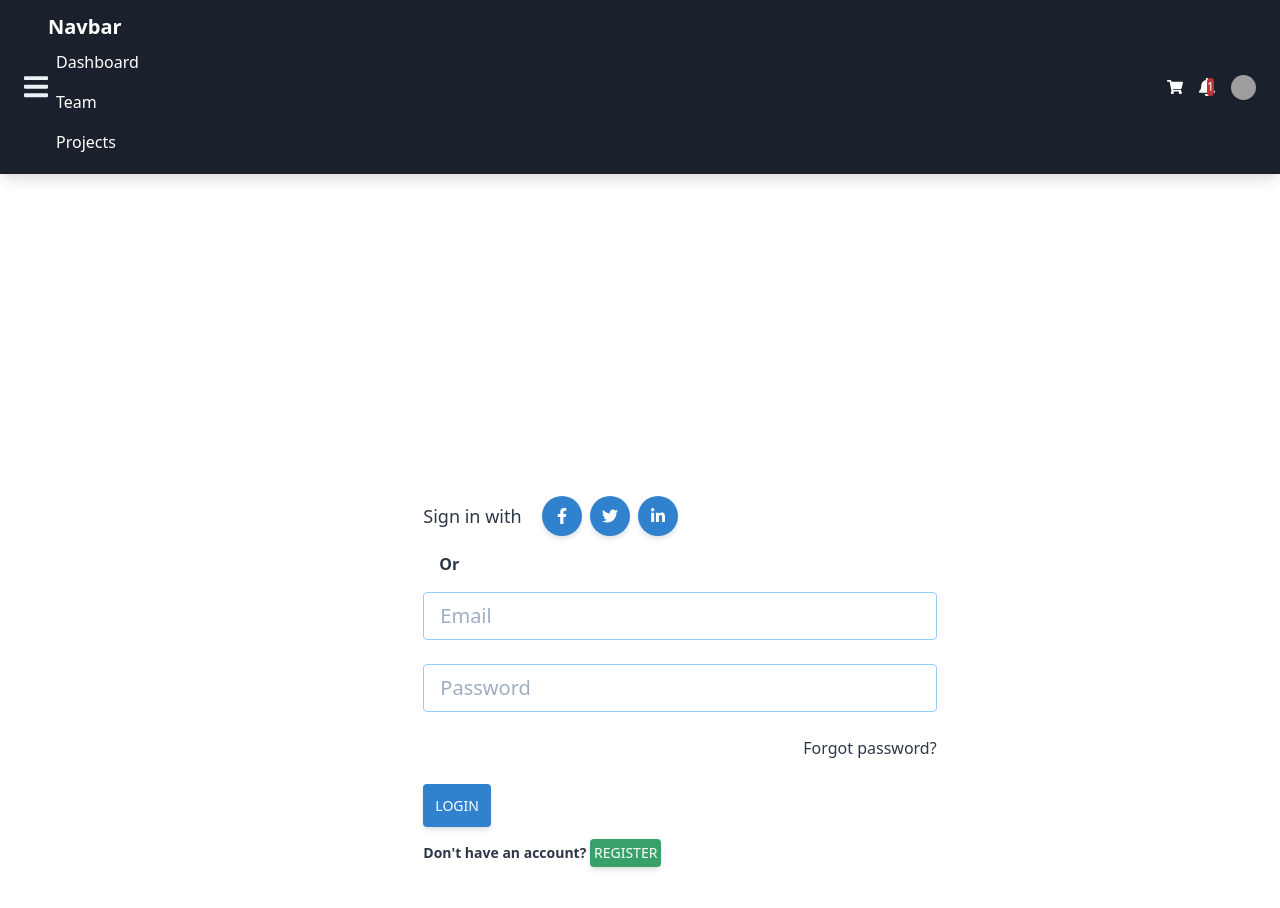
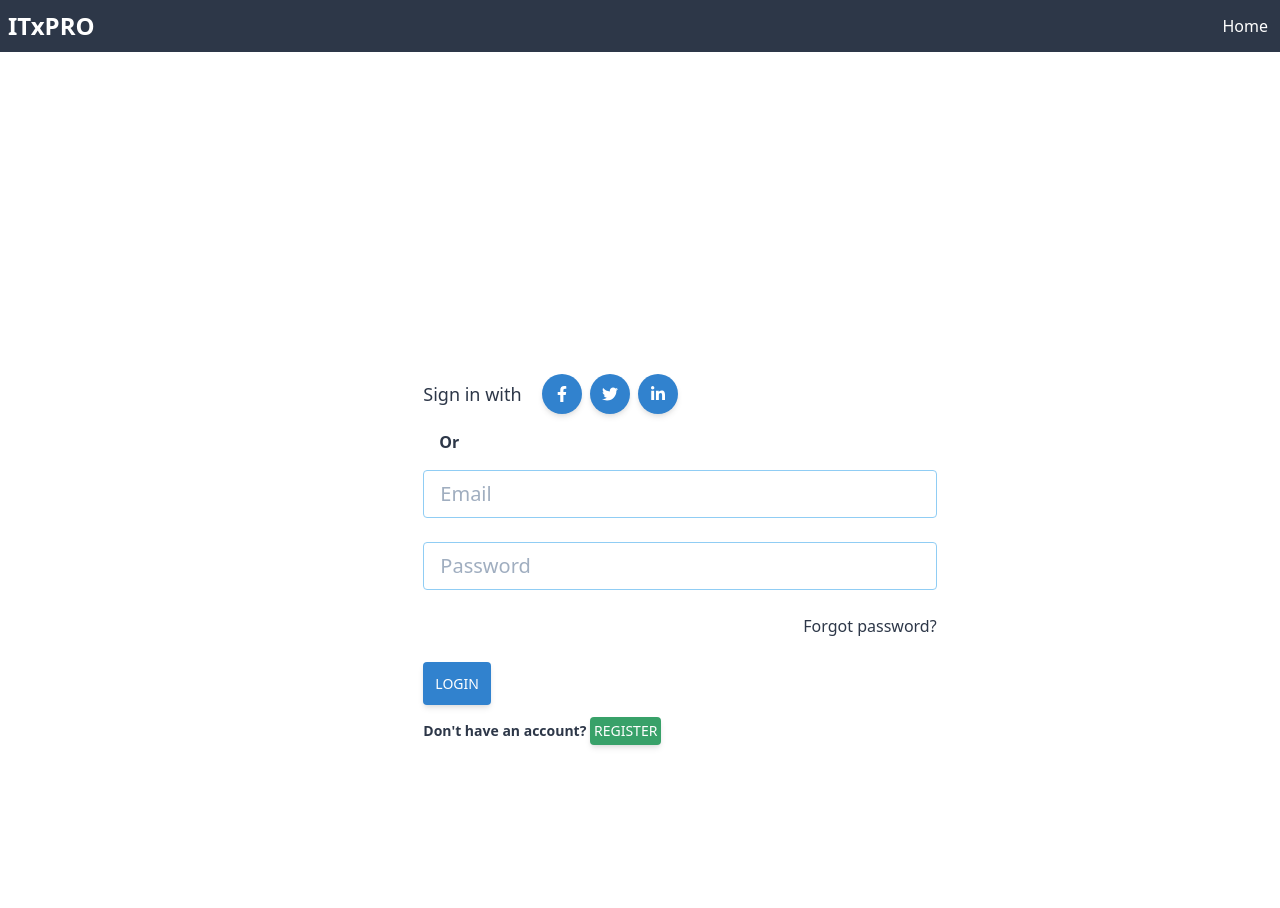
Before and after one commit to stvlley/issue-tracker-react-fontend, a React (Create React App) app: page / in a window 1280 px wide. Shown: the top 908 px of the page. After the commit the page ends 852 px from the top, so only its background shows below. Built offline with nearby package versions, Linux system fonts and the light colour scheme; grey boxes are pictures that could not be loaded.

Commit message:
changed navbar component > build out rest and finish login process

```diff
--- a/src/components/Navbar.js
+++ b/src/components/Navbar.js
@@ -1,187 +1,54 @@
-import React from 'react'
+import React, { useEffect, useState } from "react";
 
-export default function Navbar() {
-  return (
-    <div>
-        <nav
-  class="relative w-full flex flex-wrap items-center justify-between py-3 bg-gray-900 text-gray-200 shadow-lg navbar navbar-expand-lg navbar-light"
->
-  <div class="container-fluid w-full flex flex-wrap items-center justify-between px-6">
-    <button
-      class="navbar-toggler text-gray-200 border-0 hover:shadow-none hover:no-underline py-2 px-2.5 bg-transparent focus:outline-none focus:ring-0 focus:shadow-none focus:no-underline"
-      type="button"
-      data-bs-toggle="collapse"
-      data-bs-target="/navbarSupportedContent1"
-      aria-controls="navbarSupportedContent"
-      aria-expanded="false"
-      aria-label="Toggle navigation"
-    >
-      <svg
-        aria-hidden="true"
-        focusable="false"
-        data-prefix="fas"
-        data-icon="bars"
-        class="w-6"
-        role="img"
-        xmlns="http://www.w3.org/2000/svg"
-        viewBox="0 0 448 512"
-      >
-        <path
-          fill="currentColor"
-          d="M16 132h416c8.837 0 16-7.163 16-16V76c0-8.837-7.163-16-16-16H16C7.163 60 0 67.163 0 76v40c0 8.837 7.163 16 16 16zm0 160h416c8.837 0 16-7.163 16-16v-40c0-8.837-7.163-16-16-16H16c-8.837 0-16 7.163-16 16v40c0 8.837 7.163 16 16 16zm0 160h416c8.837 0 16-7.163 16-16v-40c0-8.837-7.163-16-16-16H16c-8.837 0-16 7.163-16 16v40c0 8.837 7.163 16 16 16z"
-        ></path>
-      </svg>
-    </button>
-    <div class="collapse navbar-collapse flex-grow items-center" id="navbarSupportedContent1">
-      <a class="text-xl text-white pr-2 font-semibold" href="/">Navbar</a>
-      {/* <!-- Left links --> */}
-      <ul class="navbar-nav flex flex-col pl-0 list-style-none mr-auto">
-        <li class="nav-item p-2">
-          <a class="nav-link text-white" href="/">Dashboard</a>
-        </li>
-        <li class="nav-item p-2">
-          <a
-            class="nav-link text-white opacity-60 hover:opacity-80 focus:opacity-80 p-0"
-            href="/"
-            >Team</a
-          >
-        </li>
-        <li class="nav-item p-2">
-          <a
-            class="nav-link text-white opacity-60 hover:opacity-80 focus:opacity-80 p-0"
-            href="/"
-            >Projects</a
-          >
-        </li>
-      </ul>
-      {/* <!-- Left links --> */}
-    </div>
-    {/* <!-- Collapsible wrapper --> */}
+const NavBar = ({ menuItems = [{route: "/", label: "Home"}], brand = "ITxPRO" }) => {
 
-    {/* <!-- Right elements --> */}
-    <div class="flex items-center relative">
-      {/* <!-- Icon --> */}
-      <a class="text-white opacity-60 hover:opacity-80 focus:opacity-80 mr-4" href="/">
-        <svg
-          aria-hidden="true"
-          focusable="false"
-          data-prefix="fas"
-          data-icon="shopping-cart"
-          class="w-4"
-          role="img"
-          xmlns="http://www.w3.org/2000/svg"
-          viewBox="0 0 576 512"
-        >
-          <path
-            fill="currentColor"
-            d="M528.12 301.319l47.273-208C578.806 78.301 567.391 64 551.99 64H159.208l-9.166-44.81C147.758 8.021 137.93 0 126.529 0H24C10.745 0 0 10.745 0 24v16c0 13.255 10.745 24 24 24h69.883l70.248 343.435C147.325 417.1 136 435.222 136 456c0 30.928 25.072 56 56 56s56-25.072 56-56c0-15.674-6.447-29.835-16.824-40h209.647C430.447 426.165 424 440.326 424 456c0 30.928 25.072 56 56 56s56-25.072 56-56c0-22.172-12.888-41.332-31.579-50.405l5.517-24.276c3.413-15.018-8.002-29.319-23.403-29.319H218.117l-6.545-32h293.145c11.206 0 20.92-7.754 23.403-18.681z"
-          ></path>
-        </svg>
-      </a>
-      <div class="dropdown relative">
-        <a
-          class="text-white opacity-60 hover:opacity-80 focus:opacity-80 mr-4 dropdown-toggle hidden-arrow flex items-center"
-          href="/"
-          id="dropdownMenuButton1"
-          role="button"
-          data-bs-toggle="dropdown"
-          aria-expanded="false"
-        >
-          <svg
-            aria-hidden="true"
-            focusable="false"
-            data-prefix="fas"
-            data-icon="bell"
-            class="w-4"
-            role="img"
-            xmlns="http://www.w3.org/2000/svg"
-            viewBox="0 0 448 512"
-          >
-            <path
-              fill="currentColor"
-              d="M224 512c35.32 0 63.97-28.65 63.97-64H160.03c0 35.35 28.65 64 63.97 64zm215.39-149.71c-19.32-20.76-55.47-51.99-55.47-154.29 0-77.7-54.48-139.9-127.94-155.16V32c0-17.67-14.32-32-31.98-32s-31.98 14.33-31.98 32v20.84C118.56 68.1 64.08 130.3 64.08 208c0 102.3-36.15 133.53-55.47 154.29-6 6.45-8.66 14.16-8.61 21.71.11 16.4 12.98 32 32.1 32h383.8c19.12 0 32-15.6 32.1-32 .05-7.55-2.61-15.27-8.61-21.71z"
-            ></path>
-          </svg>
-          <span
-            class="text-white bg-red-700 absolute rounded-full text-xs -mt-2.5 ml-2 py-0 px-1.5"
-            >1</span
-          >
-        </a>
-        <ul
-          class="dropdown-menu min-w-max absolute hidden bg-white text-base z-50 float-left py-2 list-none text-left rounded-lg shadow-lg mt-1  m-0 bg-clip-padding border-none left-auto right-0"
-          aria-labelledby="dropdownMenuButton1"
-        >
-          <li>
-            <a
-              class="dropdown-item text-sm py-2 px-4 font-normal block w-full whitespace-nowrap bg-transparent text-gray-700 hover:bg-gray-100"
-              href="/"
-              >Action</a
-            >
-          </li>
-          <li>
-            <a
-              class="dropdown-item text-sm py-2 px-4 font-normal block w-full whitespace-nowrap bg-transparent text-gray-700 hover:bg-gray-100"
-              href="/"
-              >Another action</a
-            >
-          </li>
-          <li>
-            <a
-              class="dropdown-item text-sm py-2 px-4 font-normal block w-full whitespace-nowrap bg-transparent text-gray-700 hover:bg-gray-100"
-              href="/"
-              >Something else here</a
-            >
-          </li>
+    const [toggle, setToggle] = useState(false)
+    const [matches, setMatches] = useState(
+        window.matchMedia("(min-width: 600px)").matches
+    )
+
+    useEffect(() => {
+        window
+            .matchMedia("(min-width: 600px)")
+            .addEventListener('change', e => {
+                setMatches(e.matches);
+                setToggle(false);
+            });
+    }, []);
+
+    const toggleHandler = () => {
+        setToggle(!toggle);
+    }
+
+
+    const desktopMenu = (
+        <ul className="flex last:pr-3">
+            {menuItems.map(item => {
+                return <li key={item.route}><a href={item.route} className="p-2 hover:bg-gray-100 mx-1 rounded">{item.label}</a></li>
+            })}
         </ul>
-      </div>
-      <div class="dropdown relative">
-        <a
-          class="dropdown-toggle flex items-center hidden-arrow"
-          href="/"
-          id="dropdownMenuButton2"
-          role="button"
-          data-bs-toggle="dropdown"
-          aria-expanded="false"
-        >
-          <img
-            src="https://mdbootstrap.com/img/new/avatars/2.jpg"
-            class="rounded-full"
-            style={{height: "25px", width: "25px"}}
-            alt=""
-            loading="lazy"
-          />
-        </a>
-        <ul
-          class="dropdown-menu min-w-max absolute hidden bg-white text-base z-50 float-left py-2 list-none text-left rounded-lg shadow-lg mt-1 m-0 bg-clip-padding border-none left-auto right-0"
-          aria-labelledby="dropdownMenuButton2"
-        >
-          <li>
-            <a
-              class="dropdown-item text-sm py-2 px-4 font-normal block w-full whitespace-nowrap bg-transparent text-gray-700 hover:bg-gray-100"
-              href="/"
-              >Action</a
-            >
-          </li>
-          <li>
-            <a
-              class="dropdown-item text-sm py-2 px-4 font-normal block w-full whitespace-nowrap bg-transparent text-gray-700 hover:bg-gray-100"
-              href="/"
-              >Another action</a
-            >
-          </li>
-          <li>
-            <a
-              class="dropdown-item text-sm py-2 px-4 font-normal block w-full whitespace-nowrap bg-transparent text-gray-700 hover:bg-gray-100"
-              href="/"
-              >Something else here</a
-            >
-          </li>
+    );
+
+    const mobileMenu = (
+        <ul className="flex flex-col text-center bg-gray-700 text-gray-50">
+            {menuItems.map(item => {
+                return <li key={item.route}><a href={item.route} className="block p-2 hover:bg-gray-600">{item.label}</a></li>
+            })}
         </ul>
-      </div>
-    </div>
-    {/* <!-- Right elements --> */}
-  </div>
-</nav>
-    </div>
-  )
+    );
+
+    return (
+        <nav>
+            <div className="bg-gray-800 text-white flex justify-between items-center w-full">
+                <div className={`flex justify-between ${!matches && "w-full"}`}>
+                    <h1 className=" p-2 h-14 text-2xl font-bold px-7 flex items-center">{brand}</h1>
+                    {!matches && <button onClick={toggleHandler}><i className="pr-4">fx</i></button>}
+                </div>
+                {matches && desktopMenu}
+            </div>
+            {(!matches && toggle) && mobileMenu}
+        </nav>
+    )
 }
+
+export default NavBar;
```
